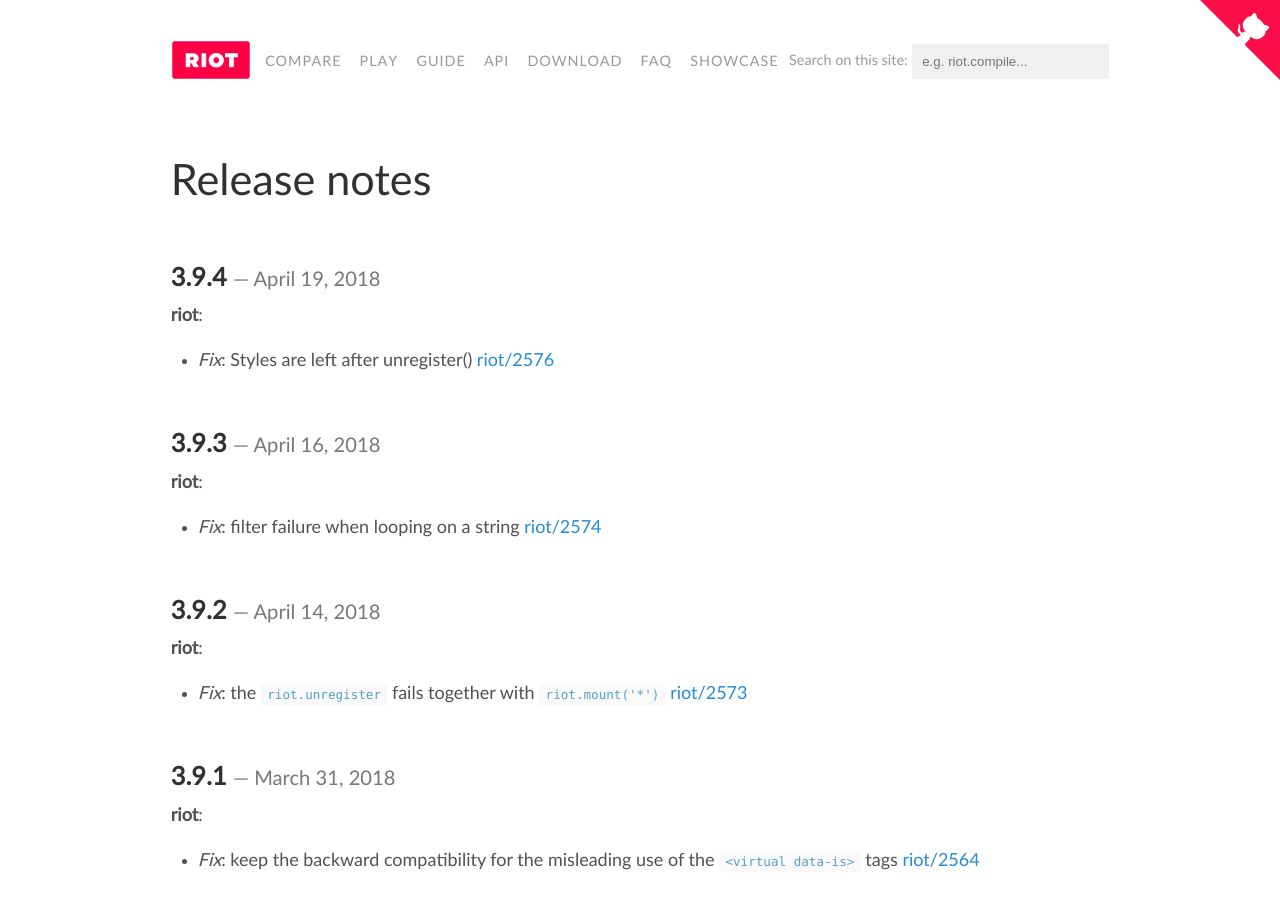
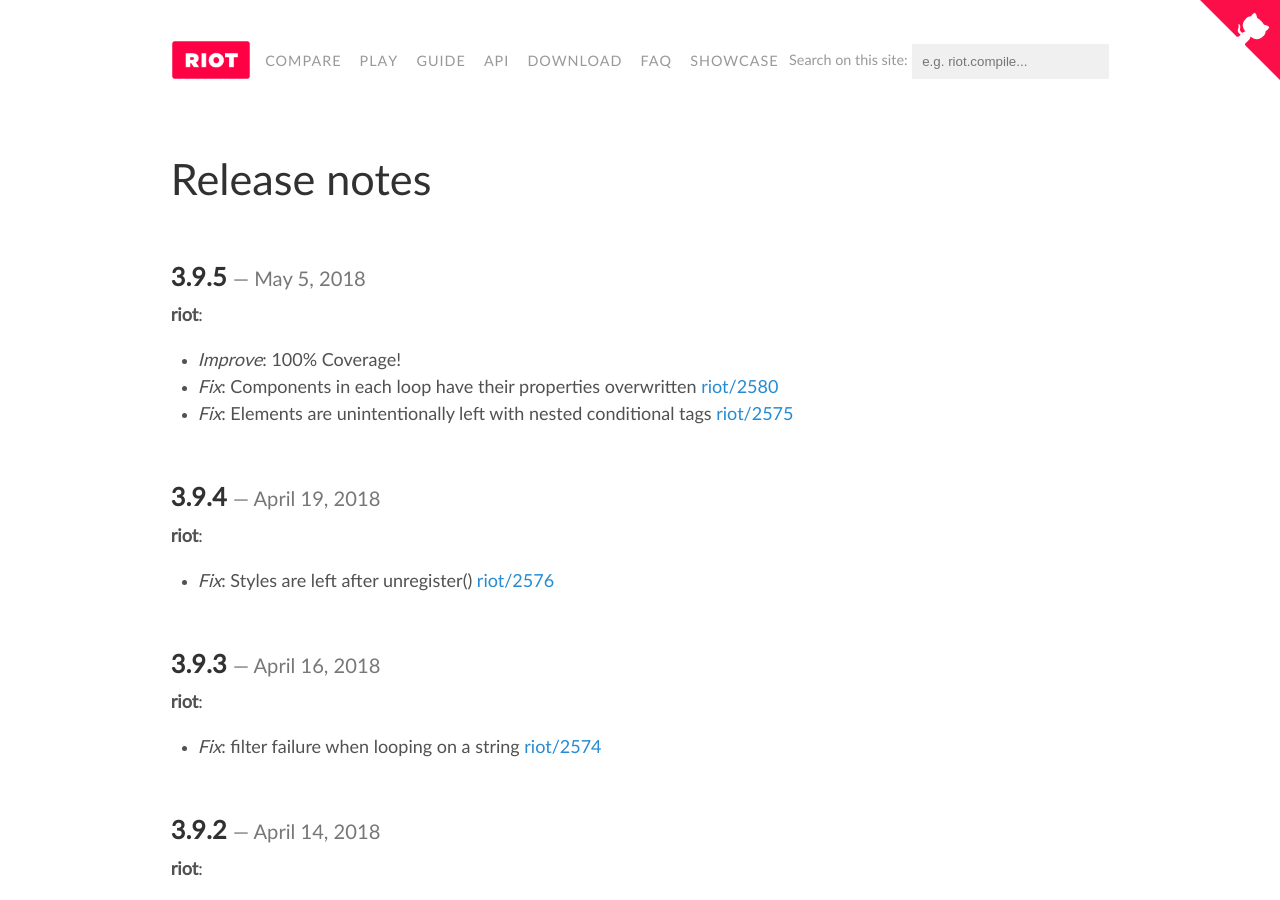
Before and after one commit to riot/riot.github.io, a Jekyll site: the page built from release-notes.md, in a window 1280 px wide and 900 px high. Built offline with Jekyll 4.4.1, drawn with Linux system fonts in a browser that asks for light colours; nearby versions of some CDN libraries; emoji names are drawn with the system emoji font; comment, search, counter and statistics services are not loaded.

Commit message:
added: release notes

```diff
--- a/_config.yml
+++ b/_config.yml
@@ -42,9 +42,9 @@
 minor_version:       3.9
 v2_minor_version:    2.6
 
-version:             3.9.4
+version:             3.9.5
 v2_version:          2.6.8
-version_slurp:       Improve memory usage and code base
+version_slurp:       100% Coverage!
 v2_version_slurp:    Security patch agains XSS injections
 repo:                https://github.com/riot/riot
 twitter_account:     https://twitter.com/riotjs_
--- a/release-notes.md
+++ b/release-notes.md
@@ -5,6 +5,14 @@
 ---
 
 # {{ page.title }}
+
+## 3.9.5 *May 5, 2018*
+
+__riot__:
+
+  - _Improve_: 100% Coverage!
+  - _Fix_: Components in each loop have their properties overwritten [riot/2580](https://github.com/riot/riot/issues/2580)
+  - _Fix_: Elements are unintentionally left with nested conditional tags [riot/2575](https://github.com/riot/riot/issues/2575)
 
 ## 3.9.4 *April 19, 2018*
 
```
